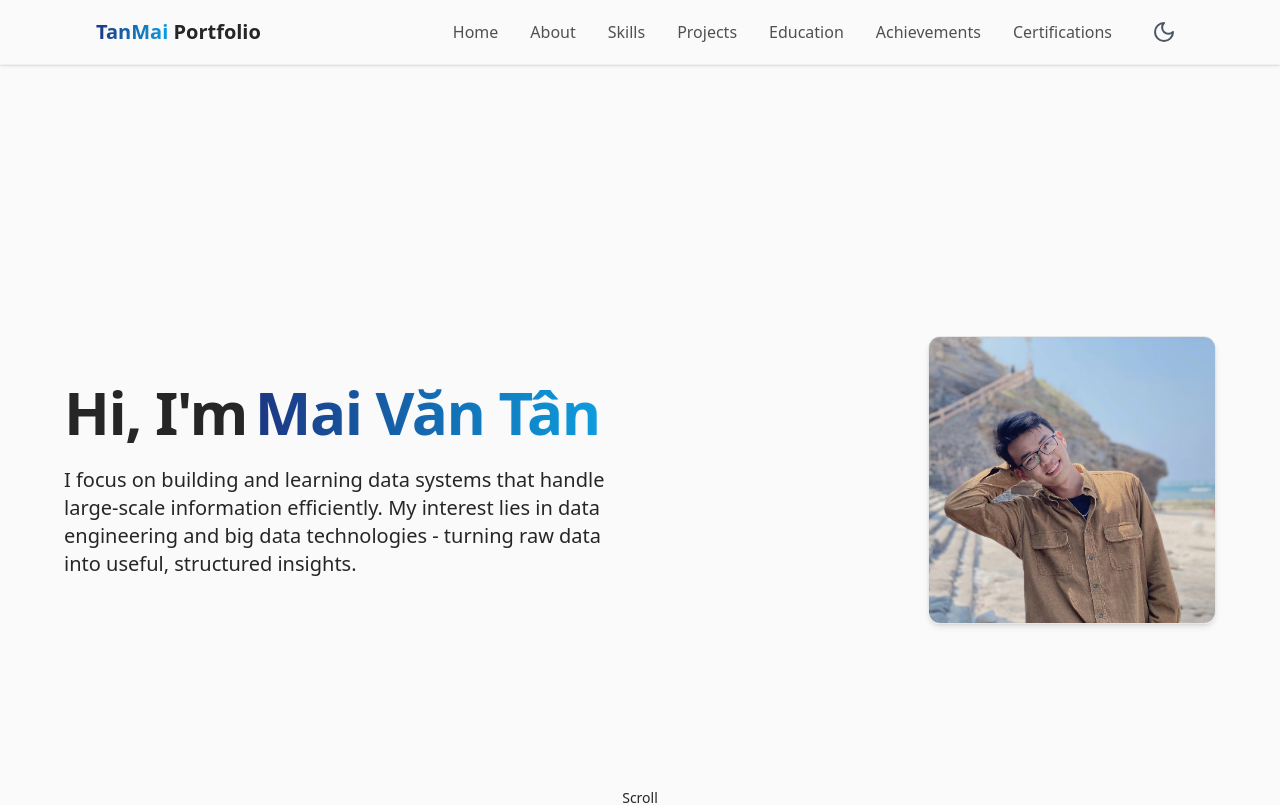
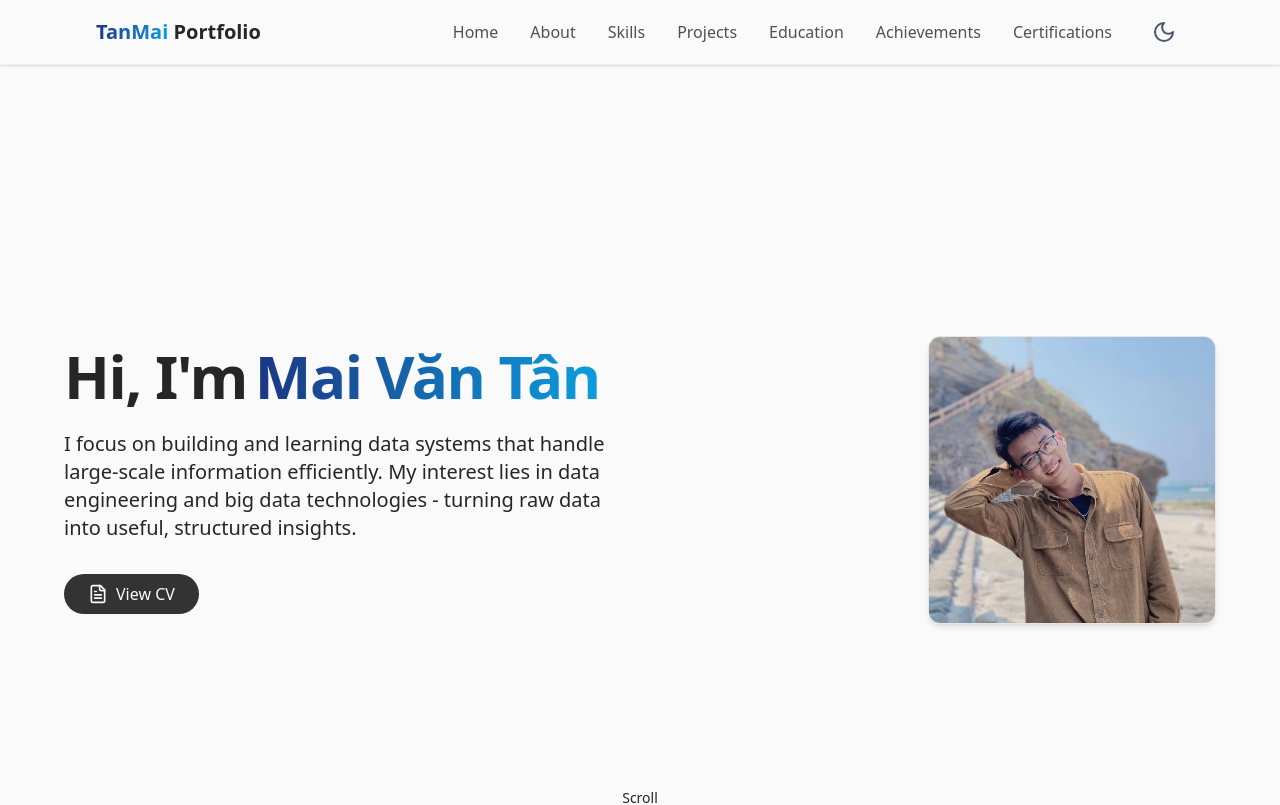
Before and after one commit to tanmaivan/portfolio, a React (Vite) app: page / in a window 1280 px wide. Shown: the top 805 px of the page. Built offline with nearby package versions, Linux system fonts and the light colour scheme.

Commit message:
feat(home): add 'View CV' button linking to profile PDF

```diff
--- a/src/components/HomeSection.jsx
+++ b/src/components/HomeSection.jsx
@@ -1,4 +1,4 @@
-import { ArrowDown, Download } from "lucide-react";
+import { ArrowDown, FileText } from "lucide-react";
 
 export const HomeSection = () => {
   return (
@@ -24,16 +24,17 @@ export const HomeSection = () => {
               useful, structured insights.
             </p>
 
-            {/* <div className="pt-2 opacity-0 animate-fade-in-delay-4">
+            <div className="pt-2 opacity-0 animate-fade-in-delay-4">
               <a
-                href="/resume.pdf"
-                download
+                href="/profile/CV.pdf"
+                target="_blank"
+                rel="noopener noreferrer"
                 className="btn-rainbow inline-flex items-center gap-2 text-sm sm:text-base"
               >
-                <Download className="h-4 w-4 sm:h-5 sm:w-5" />
-                Download Resume
+                <FileText className="h-4 w-4 sm:h-5 sm:w-5" />
+                View CV
               </a>
-            </div> */}
+            </div>
           </div>
 
           {/* Personal Image */}
```
Also changed, not shown: 1 other file (tests, documents, lock files or other folders).
